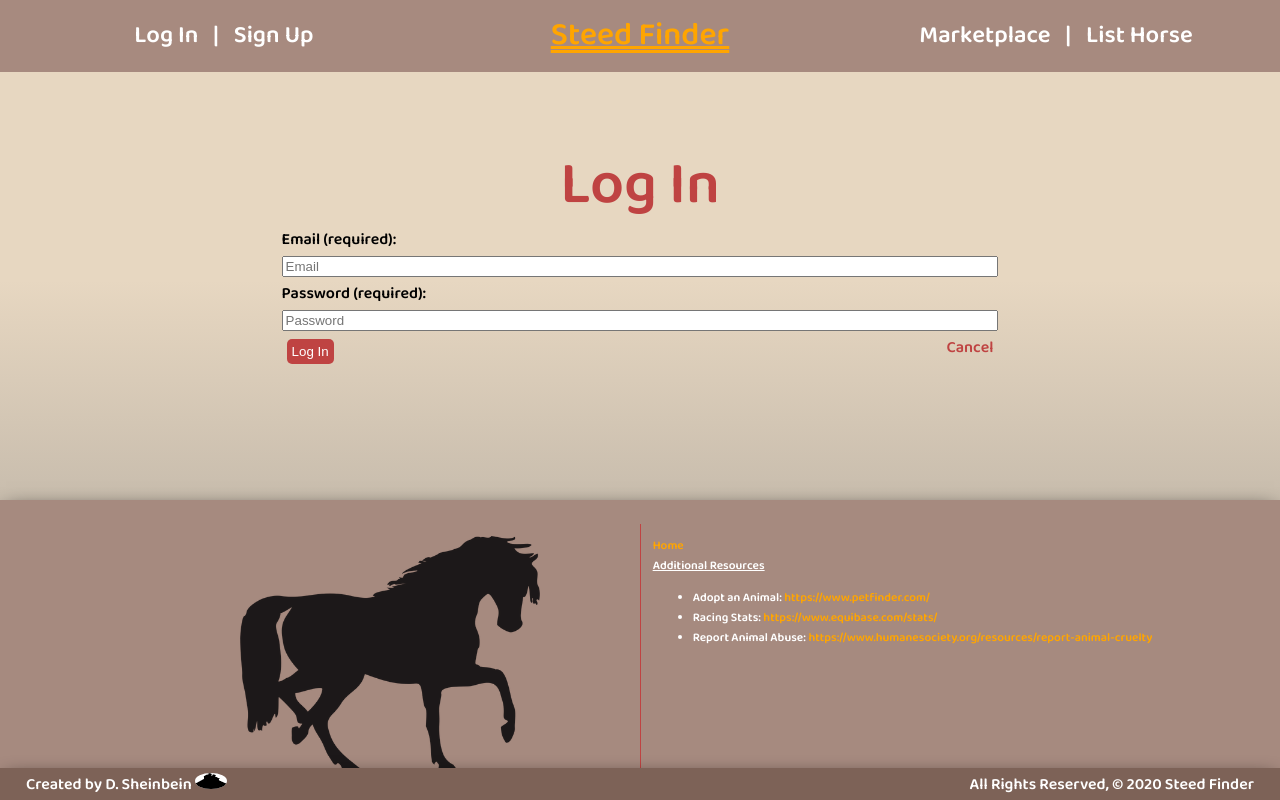
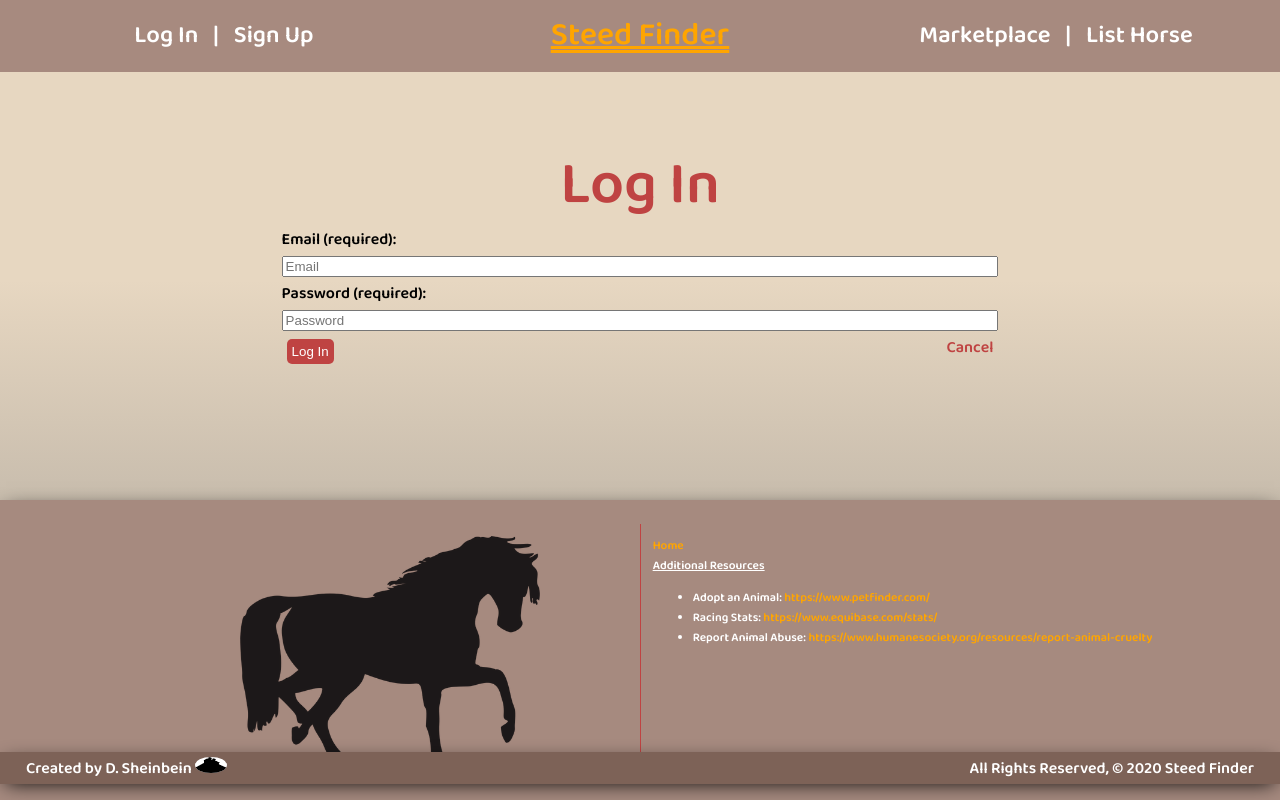
Before and after one commit to davesheinbein/steed-finder-horse-bulliten-board, a React (Create React App) app: page /login in a window 1280 px wide. Built offline with nearby package versions, Linux system fonts and the light colour scheme; no server answers.

Commit message:
Re-deploy to heroku

```diff
--- a/src/components/Footer/Footer.css
+++ b/src/components/Footer/Footer.css
@@ -19,7 +19,7 @@
     background-color:#7d6257;
     color: white;
     padding: 5px 10px;
-    margin-bottom: 0px;
+    margin: 1em 0px;
     animation-name: content;
     animation-duration: 2s;
     animation-fill-mode: forwards;
```
